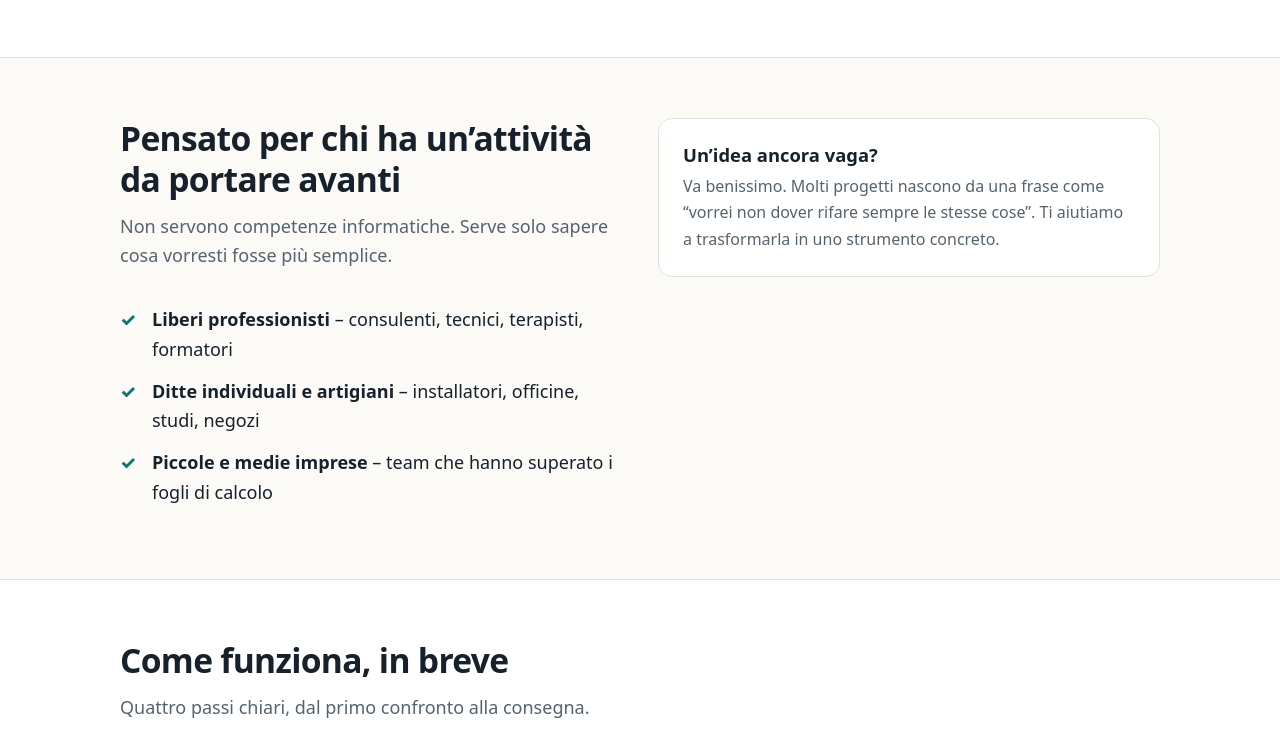
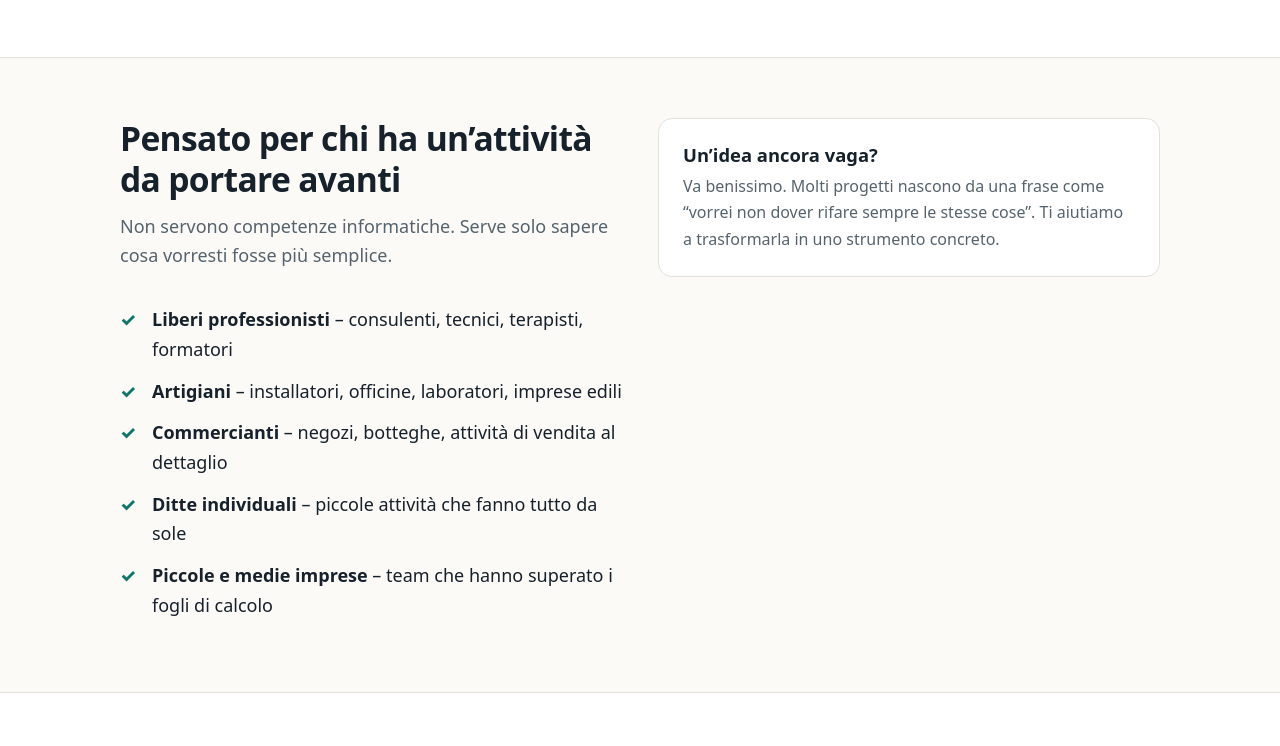
Before and after one commit to rupi7800-blip/App-Lab, a plain HTML site: page index.html in a window 1280 px wide. Shown: the part 1094-1840 px from the top of the page. Drawn offline with Linux system fonts and the light colour scheme.

Commit message:
Aggiunge artigiani e commercianti ai destinatari del sito
Co-Authored-By: Claude Sonnet 5.5 <noreply@anthropic.com>
Claude-Session: https://claude.ai/code/session_01RhoYxH6JV3hXGTwVmMDWdU

```diff
--- a/index.html
+++ b/index.html
@@ -4,7 +4,7 @@
 <meta charset="utf-8">
 <meta name="viewport" content="width=device-width, initial-scale=1">
 <title>App Lab – Applicazioni web su misura per professionisti e piccole imprese</title>
-<meta name="description" content="App Lab realizza applicazioni web su misura per liberi professionisti, ditte individuali e PMI: meno lavoro ripetitivo, più tempo per il tuo mestiere.">
+<meta name="description" content="App Lab realizza applicazioni web su misura per liberi professionisti, artigiani, commercianti, ditte individuali e PMI: meno lavoro ripetitivo, più tempo per il tuo mestiere.">
 <link rel="icon" href="favicon.svg" type="image/svg+xml">
 <link rel="stylesheet" href="css/style.css">
 </head>
@@ -29,7 +29,7 @@
 <section class="hero"><div class="wrap">
 <div class="eyebrow">Laboratorio di applicazioni web su misura</div>
 <h1>La tecnologia che lavora per il tuo lavoro.</h1>
-<p class="lead">Creiamo applicazioni web per liberi professionisti, ditte individuali e piccole imprese. Strumenti semplici che tolgono carta, fogli Excel e compiti ripetitivi, e ti restituiscono tempo.</p>
+<p class="lead">Creiamo applicazioni web per liberi professionisti, artigiani, commercianti e piccole imprese. Strumenti semplici che tolgono carta, fogli Excel e compiti ripetitivi, e ti restituiscono tempo.</p>
 <div class="cta"><a class="btn" href="contatti.html">Raccontaci cosa ti serve</a><a class="btn ghost" href="esempi.html">Guarda cosa possiamo fare</a></div>
 </div></section>
 
@@ -48,7 +48,9 @@
 <p class="sub">Non servono competenze informatiche. Serve solo sapere cosa vorresti fosse più semplice.</p>
 <ul class="check">
 <li><strong>Liberi professionisti</strong> – consulenti, tecnici, terapisti, formatori</li>
-<li><strong>Ditte individuali e artigiani</strong> – installatori, officine, studi, negozi</li>
+<li><strong>Artigiani</strong> – installatori, officine, laboratori, imprese edili</li>
+<li><strong>Commercianti</strong> – negozi, botteghe, attività di vendita al dettaglio</li>
+<li><strong>Ditte individuali</strong> – piccole attività che fanno tutto da sole</li>
 <li><strong>Piccole e medie imprese</strong> – team che hanno superato i fogli di calcolo</li></ul></div>
 <div class="card"><h3>Un’idea ancora vaga?</h3><p>Va benissimo. Molti progetti nascono da una frase come “vorrei non dover rifare sempre le stesse cose”. Ti aiutiamo a trasformarla in uno strumento concreto.</p></div>
 </div></section>
```
Also changed, not shown: 1 other file.
